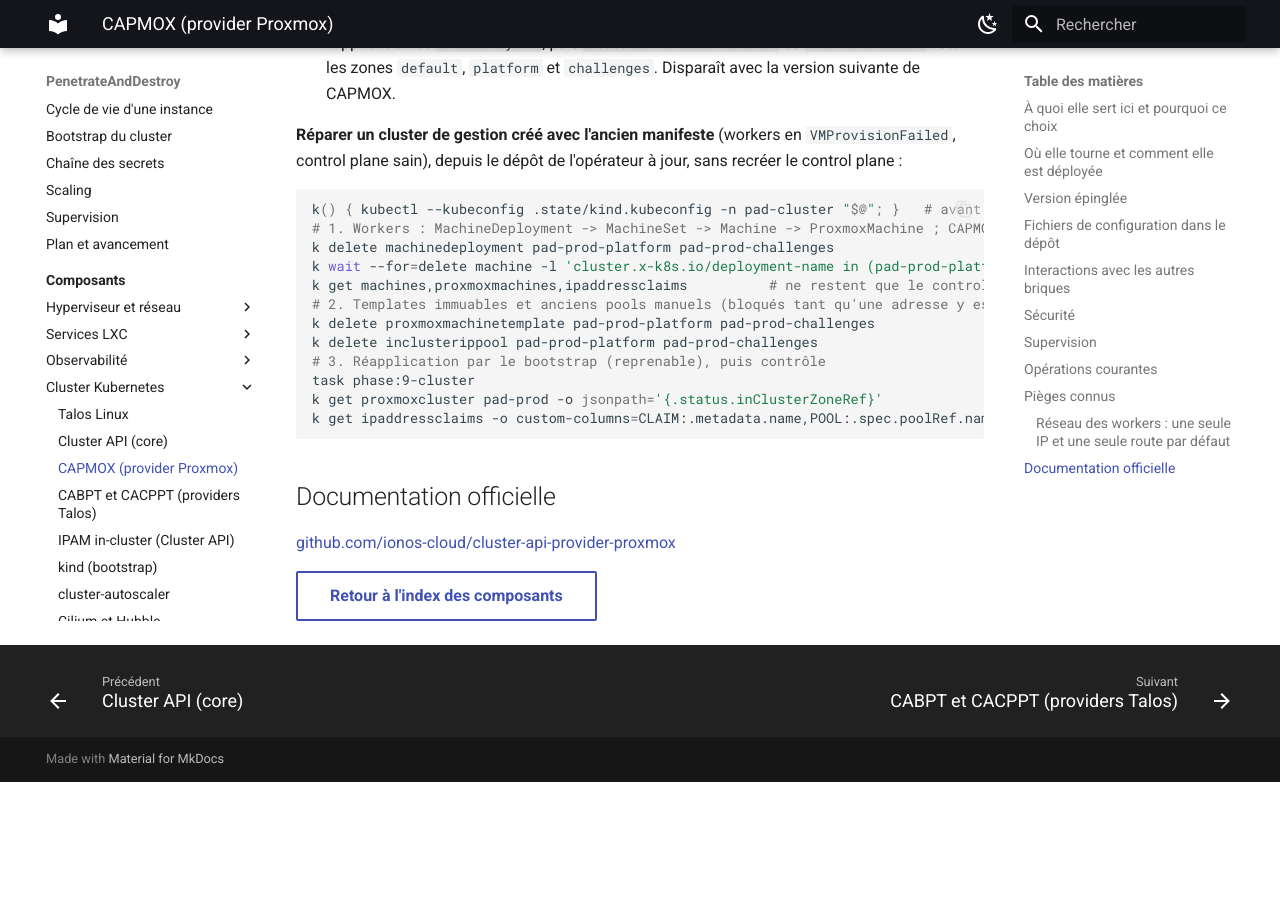
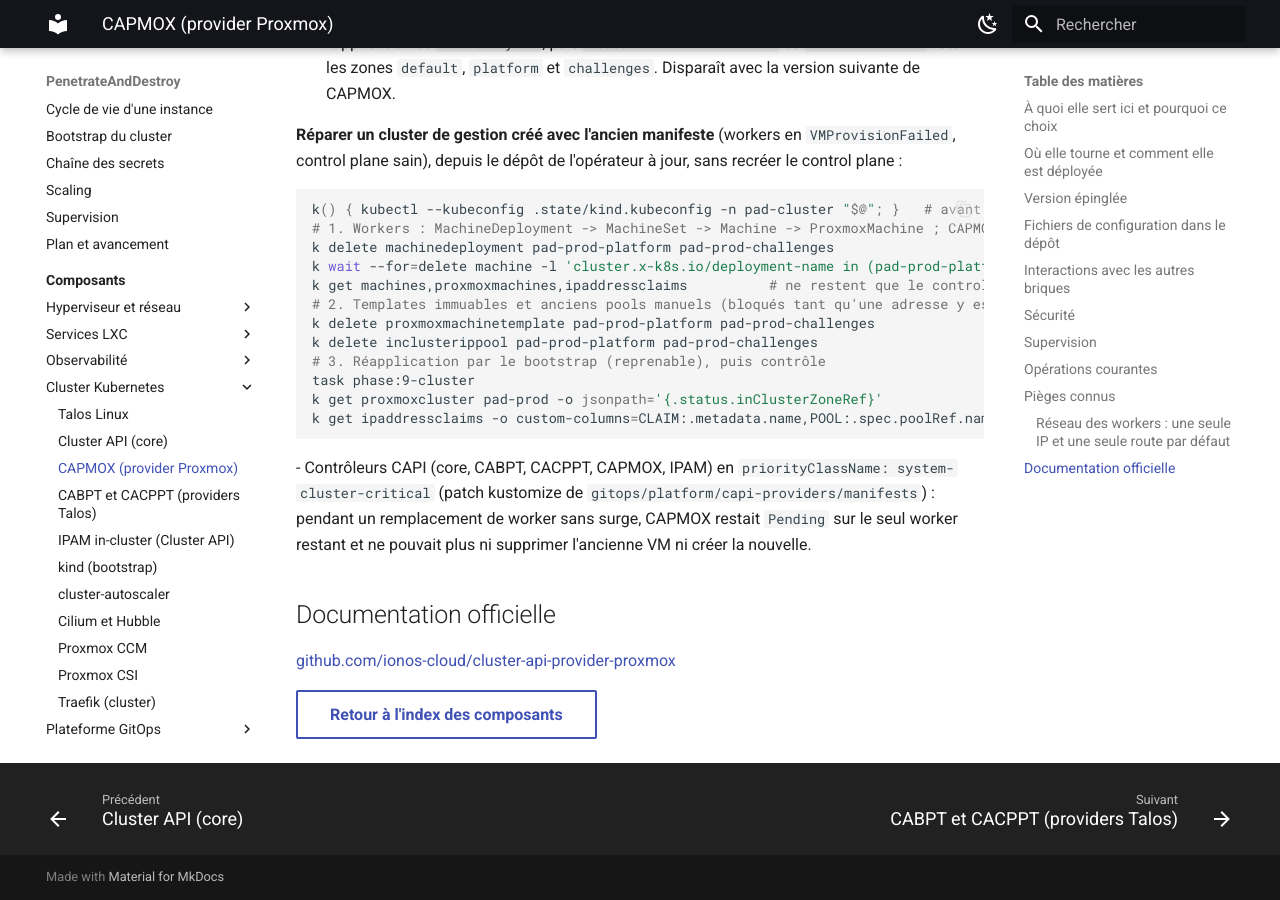
Before and after one commit to kim-tsr/penetrate-and-destroy, an MkDocs documentation site: the page built from docs/composants/capmox.md, in a window 1280 px wide and 900 px high, scrolled down 2995 px. Built offline with MkDocs 1.6.1 and Material for MkDocs 9.7.7, drawn with Linux system fonts in a browser that asks for light colours; before the commit the page ends 3777 px from its top, so only the background shows below that.

Commit message:
fix(capi): contrôleurs CAPI en priorité system-cluster-critical (CAPMOX Pending bloquait le remplacement des workers)

````diff
--- a/docs/composants/capmox.md
+++ b/docs/composants/capmox.md
@@ -108,6 +108,9 @@
 k get proxmoxcluster pad-prod -o jsonpath='{.status.inClusterZoneRef}'
 k get ipaddressclaims -o custom-columns=CLAIM:.metadata.name,POOL:.spec.poolRef.name   # une seule claim par machine
 ```
+- Contrôleurs CAPI (core, CABPT, CACPPT, CAPMOX, IPAM) en `priorityClassName: system-cluster-critical` (patch kustomize de
+  `gitops/platform/capi-providers/manifests`) : pendant un remplacement de worker sans surge, CAPMOX restait `Pending` sur
+  le seul worker restant et ne pouvait plus ni supprimer l'ancienne VM ni créer la nouvelle.
 
 ## Documentation officielle
 
````
Also changed, not shown: 1 other file.
